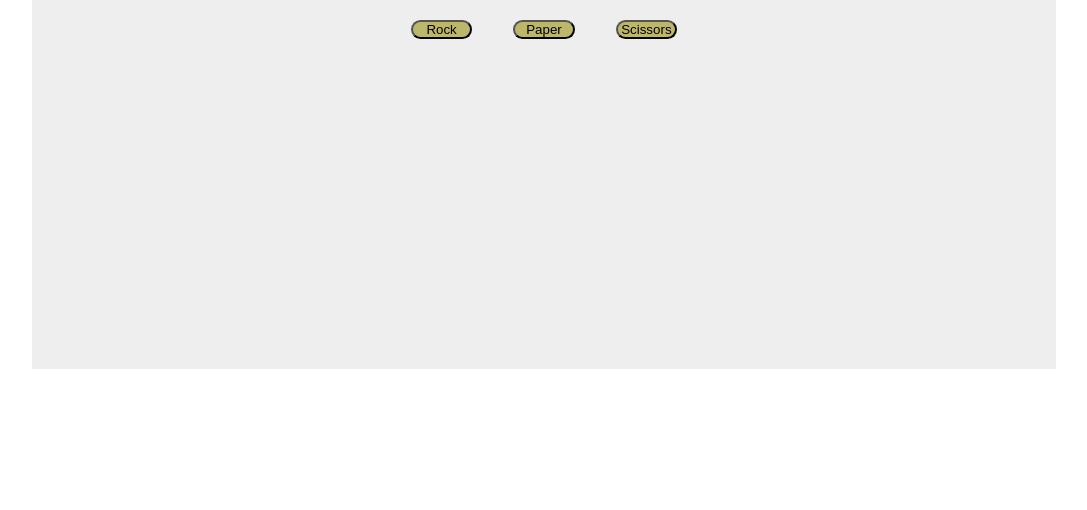
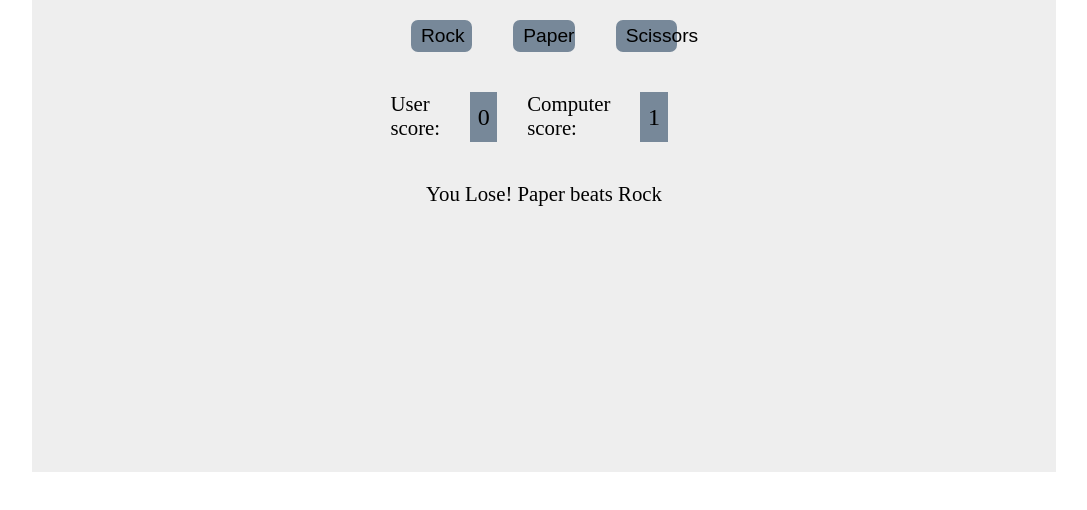
Before and after one commit to GjorgjiKirovski/rock-paper-scissors-DOM, a plain HTML site: page index.html in a window 1280 px wide. Both pictures are taken after a click on the button "Rock". Shown: the whole page, without its empty margins (96-1183 px from the left). Drawn offline with Linux system fonts and the light colour scheme.

Commit message:
dumb logic, works on DOM now somehow LMAO

```diff
--- a/index.html
+++ b/index.html
@@ -14,8 +14,20 @@
             <button id="paper">Paper</button>
             <button id="scissors">Scissors</button>
         </div>
-        <div id="result">
+
+        <div id="score">
+            <span>User score:</span>
+            <div class="score-div">
+                <span id="user-score">0</span>
+            </div>
+
+            <span>Computer score:</span>
+            <div class="score-div">
+                <span id="computer-score">0</span>
+            </div>
         </div>
+
+        <div id="result"></div>
     </div>
 
 
--- a/rps.js
+++ b/rps.js
@@ -24,26 +24,45 @@ function computerPlay(){
 }
 
 let output = document.getElementById('result');
+let playerScoreDOM = document.getElementById('user-score');
 let playerScore = 0;
+let computerScoreDOM = document.getElementById('computer-score');
 let computerScore = 0;
 
 function playRound(playerSelection, computerSelection){
+    if(playerScore === 5 || computerScore === 5){
+        playerScoreDOM.textContent = '0';
+        computerScoreDOM.textContent = '0';
+        playerScore = 0;
+        computerScore = 0;
+        while(output.firstChild){
+            output.removeChild(output.lastChild);
+        }
+    }
     let resultPara = document.createElement('p');
     if(playerSelection === computerSelection){
         console.log(`Draw! Player: ${playerSelection}, Computer: ${computerSelection}`);
         resultPara.textContent = `Draw! Player: ${playerSelection}, Computer: ${computerSelection}`;
         output.appendChild(resultPara);
-        return 0;
+
     }else if(
         (playerSelection === "Rock" && computerSelection === "Paper") ||
         (playerSelection === "Paper" && computerSelection === "Scissors") ||
         (playerSelection === "Scissors" && computerSelection === "Rock")
     ){
         console.log(`You Lose! ${computerSelection} beats ${playerSelection}`);
-        return -1;
+        resultPara.textContent = `You Lose! ${computerSelection} beats ${playerSelection}`
+        output.appendChild(resultPara);
+        computerScore++;
+        computerScoreDOM.textContent = computerScore;
+
     }else{
         console.log(`You Win! ${playerSelection} beats ${computerSelection}`);
-        return 1;
+        resultPara.textContent = `You Win! ${playerSelection} beats ${computerSelection}`;
+        playerScore++;
+        playerScoreDOM.textContent = playerScore;
+        output.appendChild(resultPara);
+
     }
 }
 
--- a/style.css
+++ b/style.css
@@ -18,12 +18,40 @@
 }
 #wrapper #buttons-menu button{
     width:20%;
-    background:darkkhaki;
-    border-radius: 10px;
+    background:lightslategrey;
+    border-radius: 7px;
+    box-shadow: none;
+    border: none;
+    padding:5px 10px;
+    font-size: 1.2em;
 }
+#wrapper #buttons-menu button:active{
+   box-shadow: 2px 2px 5px 2px grey;
+}
+#score{
+    padding-top:40px;
+    font-size: 1.5em;
+    width:30%;
+    margin: 0 auto;
+    display:flex;
+    justify-content: center;
+}
+#score div{
+    width:100px;
+    height:50px;
+    margin:0 30px;
+    background: lightslategrey;
+    display:flex;
+    justify-content: center;
+    align-items: center;
+}
+#score>span{
+    font-size: 1.3rem;
+}
+
 #result{
     min-height:300px;
     padding-top:40px;
-    font-size: 2em;
+    font-size: 1.3em;
     text-align: center;
 }
```
